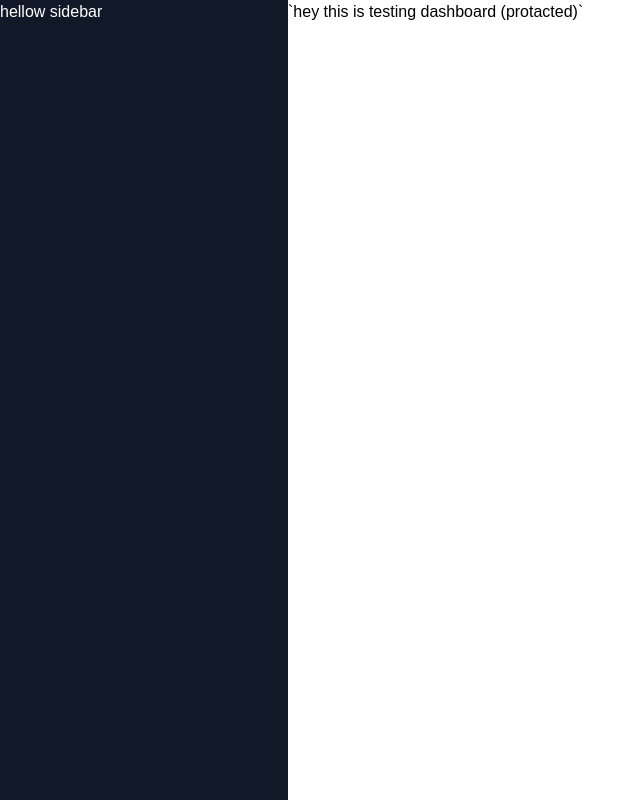
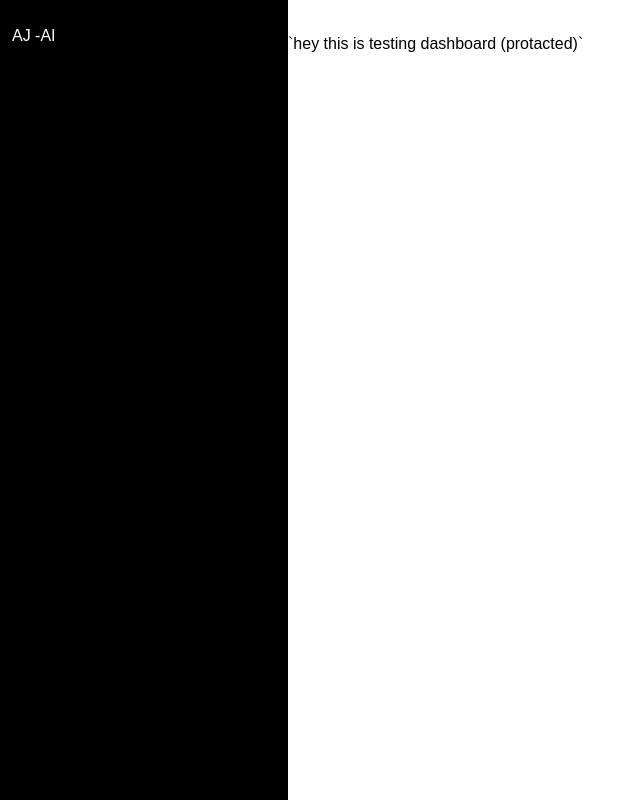
Before and after one commit to ajaypoddar78890/New-AJ-AI, a Next.js app: page /dashbord in a window 1280 px wide. Shown: the whole page, without its empty margins (0-644 px from the left). Built offline with nearby package versions, Linux system fonts and the light colour scheme.

Commit message:
creating sidebar

```diff
--- a/app/(dashboard)/(routes)/dashbord/page.tsx
+++ b/app/(dashboard)/(routes)/dashbord/page.tsx
@@ -1,10 +1,7 @@
-import { UserButton } from "@clerk/nextjs";
-
 const page = () => {
   return (
     <div>
       <h1>`hey this is testing dashboard (protacted)`</h1>
-      <UserButton />
     </div>
   );
 };
--- a/app/(dashboard)/layout.tsx
+++ b/app/(dashboard)/layout.tsx
@@ -1,13 +1,18 @@
+import Navbar from "@/components/Navbar";
 import { ReactNode } from "react";
+import Sidebar from "@/components/Sidebar";
 
 const Dashbordlayout = ({ children }: { children: ReactNode }) => {
   return (
     <div className="h-full relative">
       <div className="hidden h-full md:flex md:w-72 md:inset-y-0 z-[80] md:flex-col md:fixed bg-gray-900 text-white ">
-        <div>hellow sidebar</div>
+        <Sidebar />
       </div>
 
-      <main className="md:pl-72 text-black">{children}</main>
+      <main className="md:pl-72 text-black">
+        <Navbar />
+        {children}
+      </main>
     </div>
   );
 };
--- a/app/layout.tsx
+++ b/app/layout.tsx
@@ -2,6 +2,7 @@ import type { Metadata } from "next";
 import localFont from "next/font/local";
 import "./globals.css";
 import { ClerkProvider } from "@clerk/nextjs";
+
 
 const geistSans = localFont({
   src: "./fonts/GeistVF.woff",
@@ -30,6 +31,7 @@ export default function RootLayout({
         <body
           className={`${geistSans.variable} ${geistMono.variable} antialiased`}
         >
+
           {children}
         </body>
       </html>
--- a/components/Navbar.tsx
+++ b/components/Navbar.tsx
@@ -1,12 +1,20 @@
 import { Menu } from "lucide-react";
 import { Button } from "./ui/button";
+import { UserButton } from "@clerk/nextjs";
+import Link from "next/link";
 
 const Navbar = () => {
   return (
     <div className=" flex items-center p-4">
-      <Button>
+      <Button variant={"ghost"} size={"icon"} className="md:hidden">
         <Menu />
       </Button>
+
+      <div className="flex w-full justify-end">
+        <Link href={"/"}>
+          <UserButton />
+        </Link>
+      </div>
     </div>
   );
 };
--- /dev/null
+++ b/components/Sidebar.tsx
@@ -0,0 +1,13 @@
+import Link from "next/link";
+
+const Sidebar = () => {
+  return (
+    <div className="space-y-4 py-4  flex flex-col h-full bg-black  text-white">
+      <div className="px-3 py-2 flex-1">
+        <Link href={"/dashbord"}>AJ -AI</Link>
+      </div>
+    </div>
+  );
+};
+
+export default Sidebar;
```
